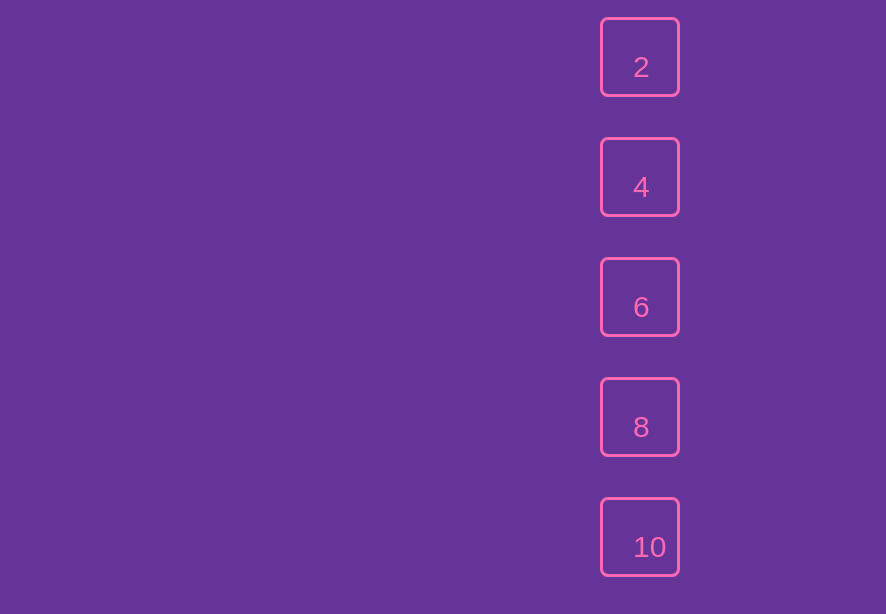
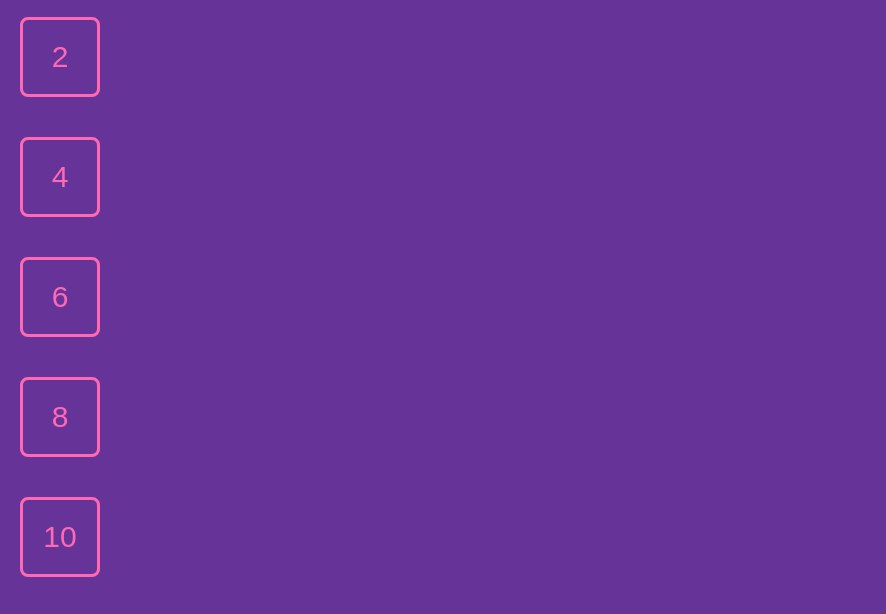
Before and after one commit to Ben2099/dice-roller-001, a website: page index.html in a window 1280 px wide. Shown: the part 152-766 px from the top of the page, without its empty margins (0-886 px from the left). Drawn offline with Linux system fonts and the light colour scheme.

Commit message:
added flex Broke centering need to fix?

```diff
--- a/index.html
+++ b/index.html
@@ -15,14 +15,18 @@
     color: hotpink;
   }
   .dice {
+    display: flex;
+    justify-content: center;
+    align-items: center;
     padding: 30px;
     background-color: rebeccapurple;
     border: 3px solid hotpink;
     border-radius: 8px;
     color: hotpink;
-    font-size: 30px;
     height: 80px;
     width: 80px;
+    font-size: 30px;
+
   }
   .dice-tray {
     padding: 20px;
@@ -52,6 +56,7 @@
   <div class="dice-tray">
     <button class="dice" onclick="handleButtonClick(6)">100</button>
   </div>
+</div>
 
   <script>
     // click button
```
